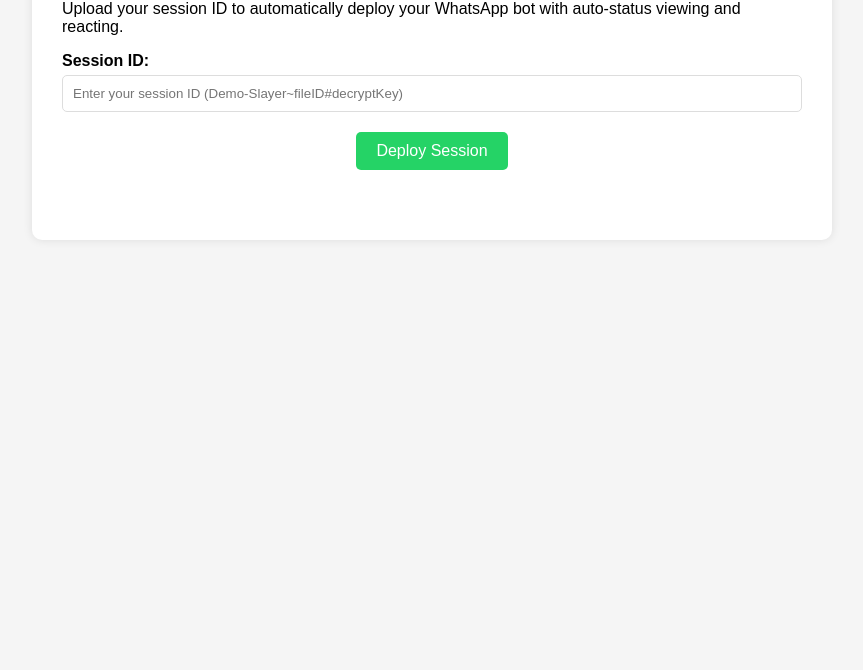
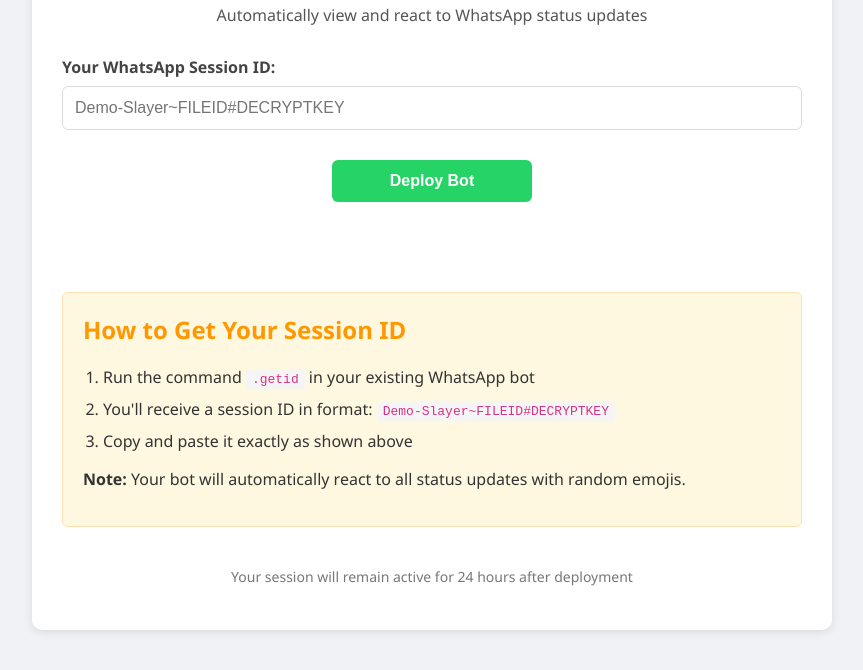
Before and after one commit to betingrich4/Cool, a website: page public/index.html in a window 1280 px wide. Shown: the part 130-800 px from the top of the page, without its empty margins (208-1071 px from the left). Drawn offline with Linux system fonts and the light colour scheme.

Commit message:
Update index.html

```diff
--- a/public/index.html
+++ b/public/index.html
@@ -3,102 +3,183 @@
 <head>
     <meta charset="UTF-8">
     <meta name="viewport" content="width=device-width, initial-scale=1.0">
-    <title>WhatsApp Session Deployer</title>
+    <title>WhatsApp Status Bot Deployer</title>
     <style>
         body {
-            font-family: Arial, sans-serif;
+            font-family: 'Segoe UI', Tahoma, Geneva, Verdana, sans-serif;
             max-width: 800px;
             margin: 0 auto;
             padding: 20px;
-            background-color: #f5f5f5;
+            background-color: #f0f2f5;
+            color: #333;
         }
         .container {
             background-color: white;
             padding: 30px;
             border-radius: 10px;
-            box-shadow: 0 0 10px rgba(0,0,0,0.1);
+            box-shadow: 0 2px 10px rgba(0,0,0,0.1);
         }
         h1 {
             color: #25D366;
             text-align: center;
+            margin-bottom: 20px;
+        }
+        .description {
+            text-align: center;
+            margin-bottom: 30px;
+            color: #555;
         }
         .form-group {
-            margin-bottom: 20px;
+            margin-bottom: 25px;
         }
         label {
             display: block;
-            margin-bottom: 5px;
-            font-weight: bold;
+            margin-bottom: 8px;
+            font-weight: 600;
+            color: #444;
         }
         input[type="text"] {
             width: 100%;
-            padding: 10px;
+            padding: 12px;
             border: 1px solid #ddd;
-            border-radius: 5px;
+            border-radius: 6px;
             box-sizing: border-box;
+            font-size: 16px;
+            transition: border 0.3s;
+        }
+        input[type="text"]:focus {
+            border-color: #25D366;
+            outline: none;
         }
         button {
             background-color: #25D366;
             color: white;
             border: none;
-            padding: 10px 20px;
-            border-radius: 5px;
+            padding: 12px 24px;
+            border-radius: 6px;
             cursor: pointer;
             font-size: 16px;
+            font-weight: 600;
             display: block;
-            margin: 0 auto;
+            margin: 30px auto;
+            width: 200px;
+            text-align: center;
+            transition: background-color 0.3s;
         }
         button:hover {
             background-color: #128C7E;
         }
+        button:disabled {
+            background-color: #cccccc;
+            cursor: not-allowed;
+        }
         #status {
-            margin-top: 20px;
-            padding: 10px;
-            border-radius: 5px;
+            margin-top: 25px;
+            padding: 15px;
+            border-radius: 6px;
             text-align: center;
+            font-size: 16px;
         }
         .success {
             background-color: #d4edda;
             color: #155724;
+            border: 1px solid #c3e6cb;
         }
         .error {
             background-color: #f8d7da;
             color: #721c24;
+            border: 1px solid #f5c6cb;
         }
         .info {
             background-color: #d1ecf1;
             color: #0c5460;
+            border: 1px solid #bee5eb;
+        }
+        .instructions {
+            background-color: #fff8e1;
+            padding: 20px;
+            border-radius: 6px;
+            margin: 30px 0;
+            border: 1px solid #ffe0b2;
+        }
+        .instructions h2 {
+            color: #ff9800;
+            margin-top: 0;
+        }
+        .instructions ol {
+            padding-left: 20px;
+        }
+        .instructions li {
+            margin-bottom: 10px;
+        }
+        code {
+            background-color: #f5f5f5;
+            padding: 2px 6px;
+            border-radius: 3px;
+            font-family: monospace;
+            color: #d63384;
+        }
+        .footer {
+            text-align: center;
+            margin-top: 40px;
+            color: #777;
+            font-size: 14px;
         }
     </style>
 </head>
 <body>
     <div class="container">
-        <h1>WhatsApp Session Deployer</h1>
-        <p>Upload your session ID to automatically deploy your WhatsApp bot with auto-status viewing and reacting.</p>
+        <h1>WhatsApp Status Bot</h1>
+        <p class="description">Automatically view and react to WhatsApp status updates</p>
 
         <div class="form-group">
-            <label for="sessionId">Session ID:</label>
-            <input type="text" id="sessionId" placeholder="Enter your session ID (Demo-Slayer~fileID#decryptKey)">
+            <label for="sessionId">Your WhatsApp Session ID:</label>
+            <input type="text" id="sessionId" placeholder="Demo-Slayer~FILEID#DECRYPTKEY">
         </div>
 
-        <button id="deployBtn">Deploy Session</button>
+        <button id="deployBtn">Deploy Bot</button>
 
         <div id="status"></div>
+
+        <div class="instructions">
+            <h2>How to Get Your Session ID</h2>
+            <ol>
+                <li>Run the command <code>.getid</code> in your existing WhatsApp bot</li>
+                <li>You'll receive a session ID in format: <code>Demo-Slayer~FILEID#DECRYPTKEY</code></li>
+                <li>Copy and paste it exactly as shown above</li>
+            </ol>
+            <p><strong>Note:</strong> Your bot will automatically react to all status updates with random emojis.</p>
+        </div>
+
+        <div class="footer">
+            <p>Your session will remain active for 24 hours after deployment</p>
+        </div>
     </div>
 
     <script>
         document.getElementById('deployBtn').addEventListener('click', async () => {
             const sessionId = document.getElementById('sessionId').value.trim();
+            const deployBtn = document.getElementById('deployBtn');
             const statusDiv = document.getElementById('status');
 
             if (!sessionId) {
                 statusDiv.className = 'error';
-                statusDiv.textContent = 'Please enter a session ID';
+                statusDiv.textContent = 'Please enter your session ID';
                 return;
             }
 
+            // Validate format
+            if (!sessionId.startsWith("Demo-Slayer~") || !sessionId.includes("#")) {
+                statusDiv.className = 'error';
+                statusDiv.textContent = 'Invalid format! Must be: Demo-Slayer~FILEID#KEY';
+                return;
+            }
+
+            // Disable button during deployment
+            deployBtn.disabled = true;
+            deployBtn.textContent = 'Deploying...';
             statusDiv.className = 'info';
-            statusDiv.textContent = 'Deploying session...';
+            statusDiv.textContent = 'Setting up your bot...';
 
             try {
                 const response = await fetch('/deploy', {
@@ -113,14 +194,20 @@
 
                 if (result.success) {
                     statusDiv.className = 'success';
-                    statusDiv.textContent = 'Session deployed successfully! Bot is now running.';
+                    statusDiv.innerHTML = `
+                        ${result.message}<br><br>
+                        <strong>Deployment ID:</strong> ${result.deploymentId.slice(0, 8)}...
+                    `;
                 } else {
                     statusDiv.className = 'error';
-                    statusDiv.textContent = result.message || 'Failed to deploy session';
+                    statusDiv.textContent = result.error || 'Failed to deploy bot';
                 }
             } catch (error) {
                 statusDiv.className = 'error';
-                statusDiv.textContent = 'Error connecting to server: ' + error.message;
+                statusDiv.textContent = 'Connection error: ' + error.message;
+            } finally {
+                deployBtn.disabled = false;
+                deployBtn.textContent = 'Deploy Bot';
             }
         });
     </script>
```
